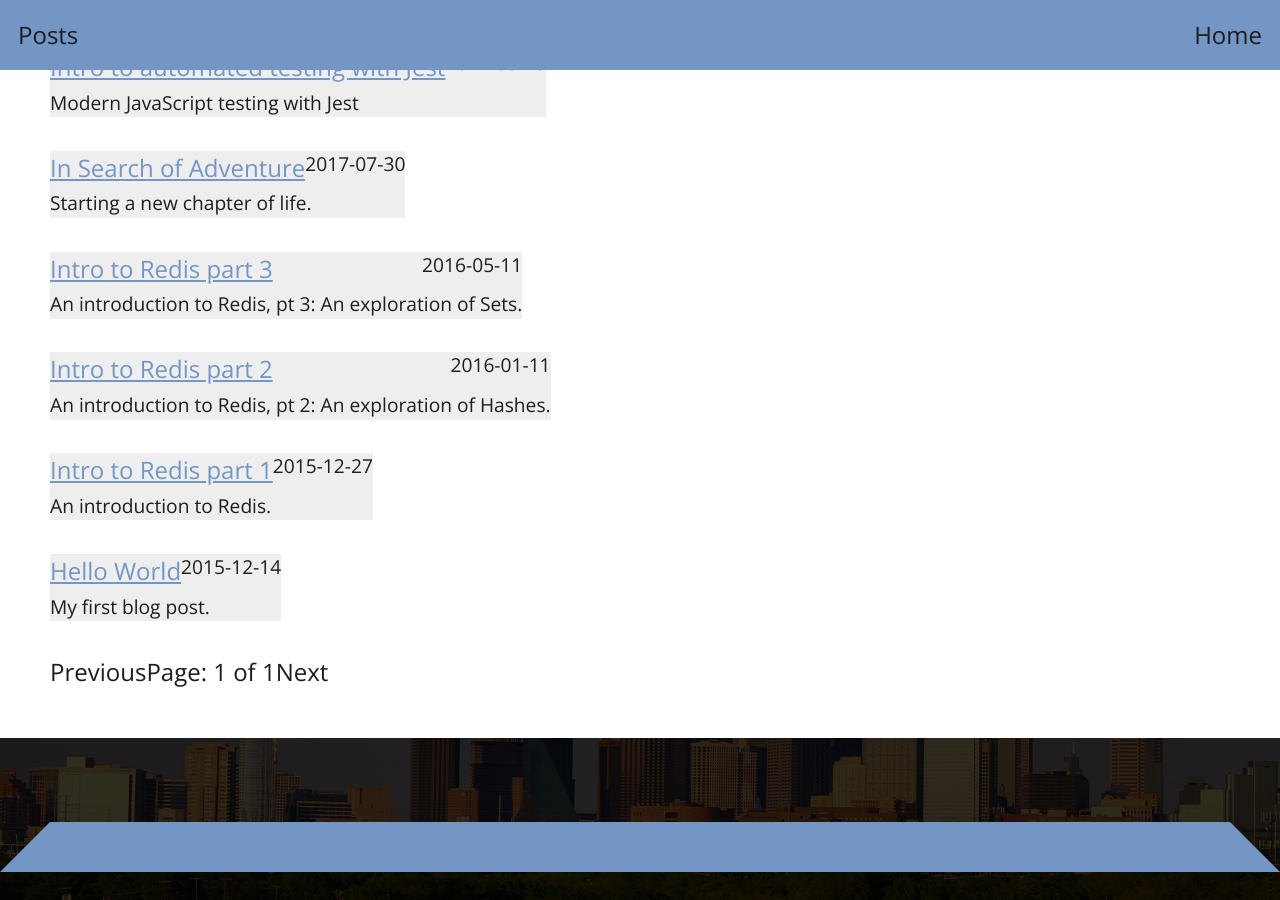
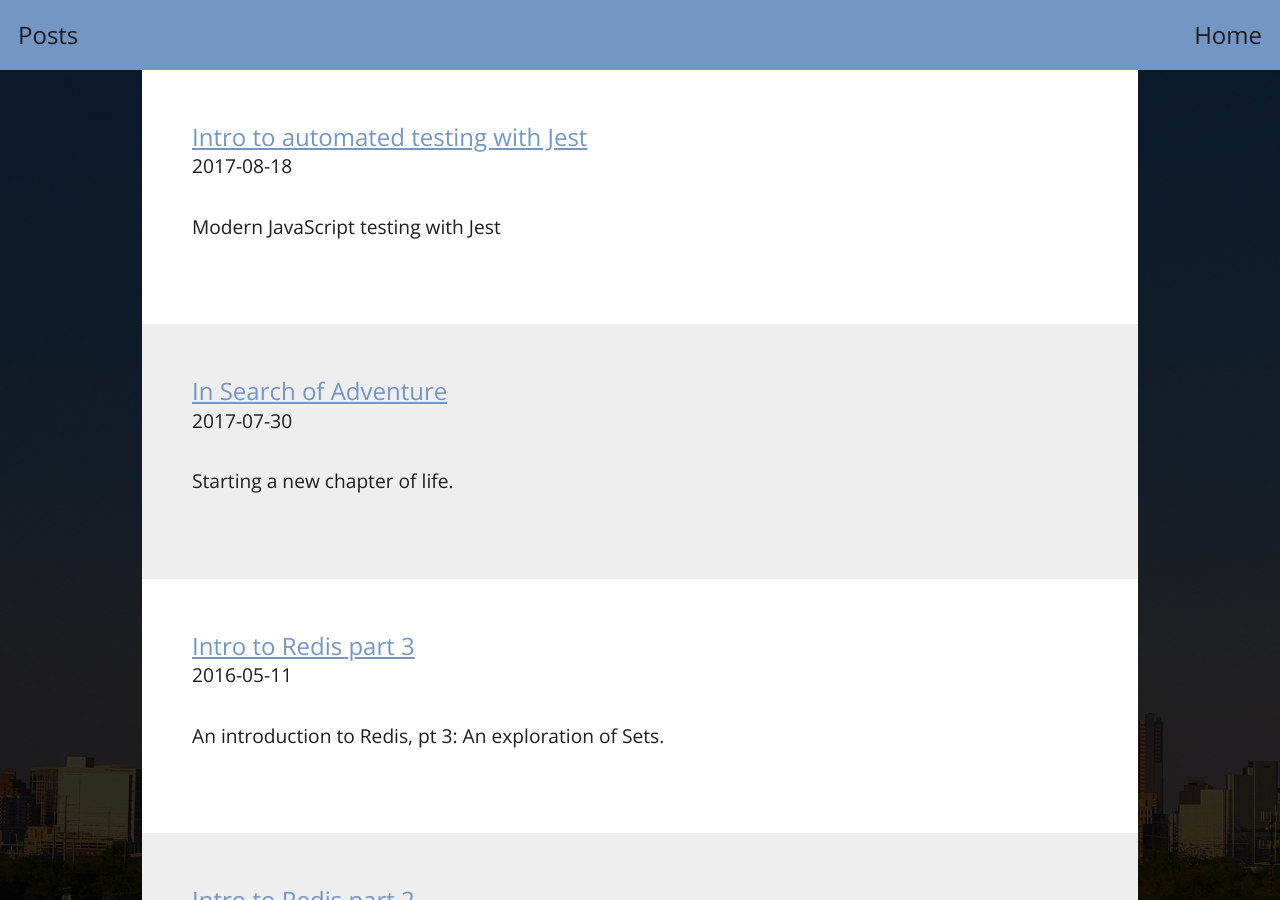
Before and after one commit to zackurben/zackurben.github.io, a Jekyll site: the page built from blog/index.html, in a window 1280 px wide and 900 px high. Built offline with Jekyll 4.4.1, drawn with Linux system fonts in a browser that asks for light colours; nearby versions of some CDN libraries; the list of posts is cut into pages by our own code.

Commit message:
Fixing blog list layout.

```diff
--- a/_includes/blog-footer.html
+++ b/_includes/blog-footer.html
@@ -8,7 +8,5 @@
   ga('create','UA-59704430-1','auto');ga('send','pageview');
 </script>
 <footer>
-  <a href="#top" class="flex">
-    <div class="arrow reversed"></div>
-  </a>
+  <a href="#top" class="arrow reversed"></a>
 </footer>
--- a/_includes/blog-header.html
+++ b/_includes/blog-header.html
@@ -3,4 +3,5 @@
     <a href="/blog">Posts</a>
     <a href="/">Home</a>
   </nav>
-</div>
+  <span>&nbsp;</span>
+</header>
--- a/_layouts/blog.html
+++ b/_layouts/blog.html
@@ -3,13 +3,7 @@
   {% include head.html %}
   <body>
   {% include blog-header.html %}
-  <div class="content">
-    <div class="row">
-      <div class="col-12">
-        {{ content }}
-      </div>
-    </div>
-  </div>
+    {{ content }}
   {% include blog-footer.html %}
   </body>
 </html>
--- a/_sass/_base.scss
+++ b/_sass/_base.scss
@@ -28,7 +28,12 @@
 }
 
 header {
-  height: 100vh;
+  &:not(#top) {
+    height: 100vh
+  }
+  span {
+    padding: round($nav-padding * 0.9);
+  }
 }
 
 footer {
@@ -140,6 +145,11 @@
 }
 
 .content {
+  &.blog {
+    width: 70vw;
+    align-self: center;
+  }
+
   display: flex;
   flex: 1 1;
   flex-direction: column;
@@ -152,7 +162,7 @@
 
   .row {
     .col {
-      &:first-child {
+      &:first-child, &:nth-child(3) {
         flex: 1 2;
       }
 
@@ -215,13 +225,10 @@
 
 .center {
   align-self: center;
+  text-align: center;
 }
 
 .blog-header {
   padding: 66px 0 0 0;
   overflow: hidden;
 }
-
-.blog-list-item {
-  background-color: $secondary-color;
-}
--- a/blog/index.html
+++ b/blog/index.html
@@ -2,26 +2,25 @@
 layout: blog
 ---
 {% for post in paginator.posts %}
-<div class="row">
-  <div class="col-12 blog-list-item">
+<div class="content blog">
     <a href="{{ post.url }}" class="pull-left">{{ post.title }}</a><small class="pull-right blog-date">{{ post.displayDate || post.date }}</small>
     {% if post.summary %}<br><small class="blog-summary">{{ post.summary }}</small><br>{% endif %}
-  </div>
-</div><br>
+</div>
 {% endfor %}
-<div class="pagination">
+
+<div class="content blog">
   <div class="row">
-    <div class="col-4 left">
+    <div class="col center">
       {% if paginator.previous_page %}
       <a href="{{ paginator.previous_page_path | replace: 'index.html', '' }}" class="previous">Previous</a>
       {% else %}
       <span class="previous">Previous</span>
       {% endif %}
     </div>
-    <div class="col-4 center">
+    <div class="col center">
       <span class="page_number ">Page: {{ paginator.page }} of {{ paginator.total_pages }}</span>
     </div>
-    <div class="col-4 right">
+    <div class="col center">
       {% if paginator.next_page %}
       <a href="{{ paginator.next_page_path }}" class="next">Next</a>
       {% else %}
```
